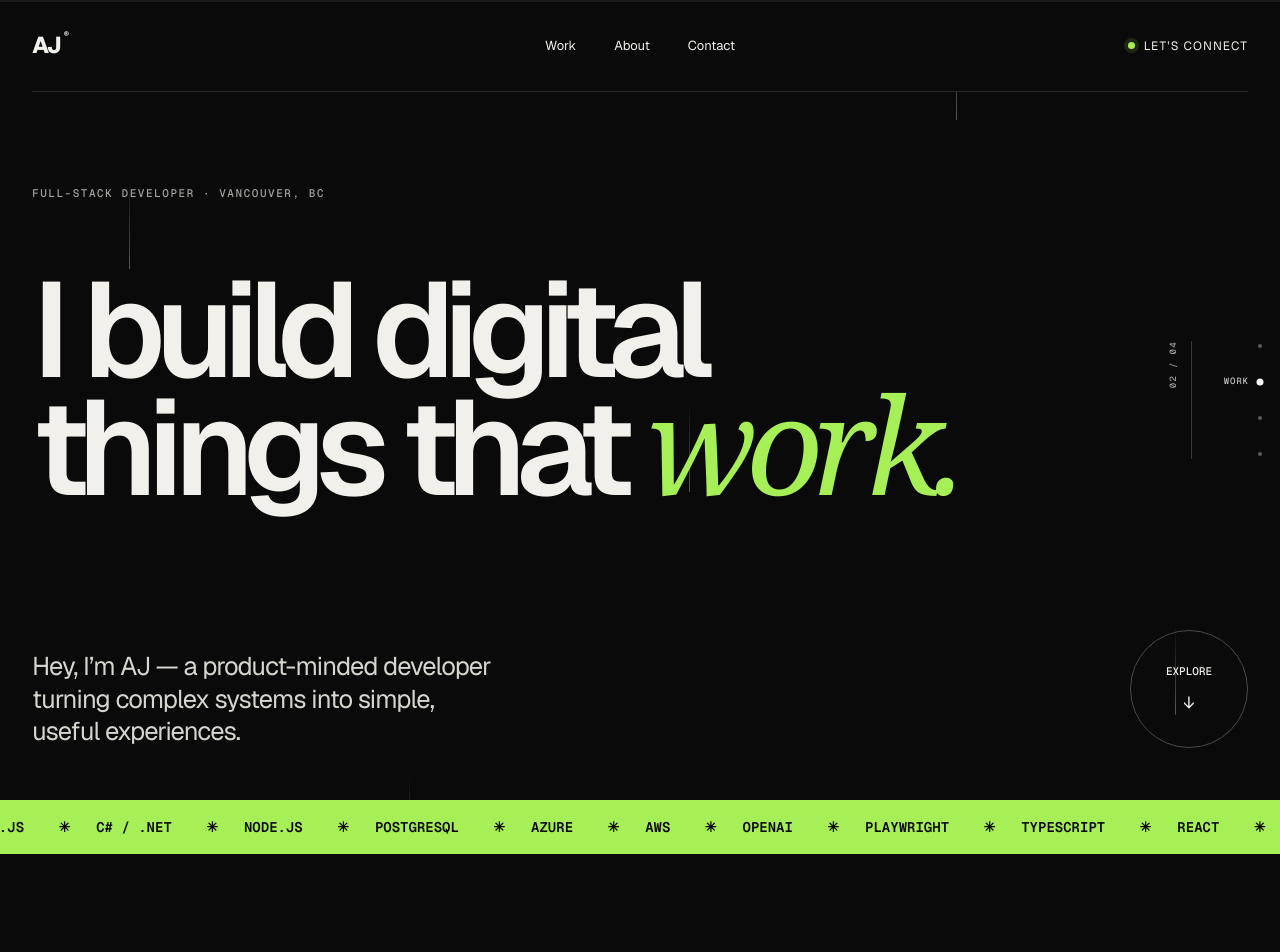
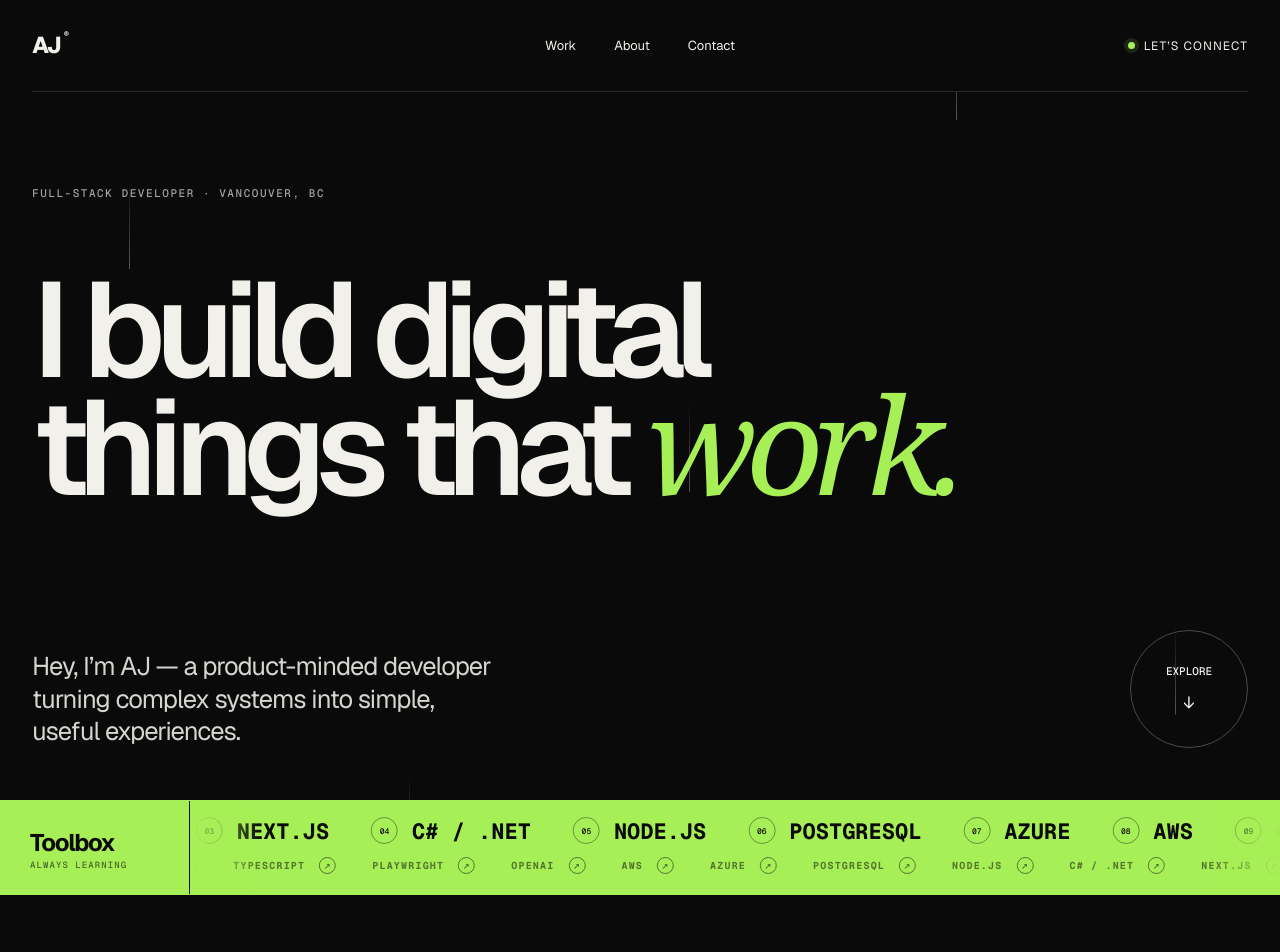
Before and after one commit to ajadversalo/ajshub, a Next.js app: page / in a window 1280 px wide. Shown: the top 952 px of the page. Built offline with nearby package versions, Linux system fonts and the light colour scheme.

Commit message:
Redesign technology ticker

```diff
--- a/app/globals.css
+++ b/app/globals.css
@@ -6,20 +6,6 @@ html { scroll-behavior: smooth; }
 body { margin: 0; background: var(--ink); color: var(--paper); font-family: var(--font-geist), Arial, sans-serif; }
 a { color: inherit; text-decoration: none; }
 section[id] { scroll-margin-top: 24px; }
-.scroll-progress { position: fixed; inset: 0 0 auto; height: 2px; background: #ffffff12; z-index: 20; pointer-events: none; }
-.scroll-progress span { display: block; width: 100%; height: 100%; background: #a7ef56; transform-origin: left; will-change: transform; }
-.chapter-nav { position: fixed; right: 18px; top: 50%; transform: translateY(-50%); z-index: 12; display: grid; grid-template-columns: auto 1px auto; align-items: stretch; gap: 13px; mix-blend-mode: difference; color: white; }
-.chapter-count { writing-mode: vertical-rl; transform: rotate(180deg); align-self: start; font: 500 9px/1 var(--font-mono), monospace; letter-spacing: .15em; opacity: .65; }
-.chapter-track { width: 1px; min-height: 118px; background: #ffffff35; position: relative; }
-.chapter-track i { position: absolute; inset: 0 0 auto; background: white; transition: height .1s linear; }
-.chapter-nav nav { display: flex; flex-direction: column; justify-content: space-between; gap: 15px; }
-.chapter-nav a { display: flex; align-items: center; justify-content: flex-end; gap: 9px; font: 500 9px/1 var(--font-mono), monospace; text-transform: uppercase; letter-spacing: .1em; }
-.chapter-nav a span { opacity: 0; transform: translateX(5px); transition: .25s ease; }
-.chapter-nav a i { width: 4px; height: 4px; border-radius: 50%; background: currentColor; opacity: .35; transition: .25s ease; }
-.chapter-nav a:hover span, .chapter-nav a:focus-visible span, .chapter-nav a.active span { opacity: .8; transform: none; }
-.chapter-nav a.active i { opacity: 1; transform: scale(1.75); }
-[data-reveal] { opacity: 0; transform: translateY(36px); transition: opacity .8s cubic-bezier(.2,.8,.2,1), transform .8s cubic-bezier(.2,.8,.2,1); }
-[data-reveal].is-visible { opacity: 1; transform: none; }
 .shell { width: min(1400px, calc(100% - 64px)); margin: 0 auto; }
 .nav { height: 92px; display: grid; grid-template-columns: 1fr auto 1fr; align-items: center; border-bottom: 1px solid var(--line); position: relative; z-index: 2; }
 .monogram { font-size: 23px; font-weight: 800; letter-spacing: -.08em; width: fit-content; }
@@ -31,7 +17,7 @@ section[id] { scroll-margin-top: 24px; }
 .availability span { width: 7px; height: 7px; border-radius: 50%; background: #a7ef56; box-shadow: 0 0 0 4px #a7ef5620; }
 .hero { min-height: calc(100vh - 92px); padding: clamp(80px, 12vh, 145px) 0 52px; display: flex; flex-direction: column; justify-content: space-between; position: relative; overflow: hidden; }
 .eyebrow { margin: 0; font: 500 11px/1 var(--font-mono), monospace; text-transform: uppercase; letter-spacing: .14em; color: var(--muted); }
-.hero h1 { margin: 30px 0 80px; font-size: clamp(64px, 10.5vw, 158px); line-height: .84; letter-spacing: -.075em; font-weight: 600; position: relative; z-index: 1; transform: translateY(calc(var(--scroll, 0) * -34px)); will-change: transform; }
+.hero h1 { margin: 30px 0 80px; font-size: clamp(64px, 10.5vw, 158px); line-height: .84; letter-spacing: -.075em; font-weight: 600; position: relative; z-index: 1; }
 .hero h1 em, .contact h2 em { font-family: Georgia, serif; font-weight: 400; color: #a7ef56; }
 .hero-bottom { display: flex; align-items: flex-end; justify-content: space-between; position: relative; z-index: 1; }
 .hero-bottom > p { width: min(470px, 60%); font-size: clamp(18px, 2vw, 28px); line-height: 1.28; letter-spacing: -.035em; margin: 0; color: #d6d5d0; }
@@ -42,18 +28,30 @@ section[id] { scroll-margin-top: 24px; }
 .rain i { position: absolute; top: -18%; width: 1px; height: 90px; background: linear-gradient(transparent, #fff); animation: fall 7s linear infinite; }
 .rain i:nth-child(1) { left: 8%; animation-delay: -2s; }.rain i:nth-child(2) { left: 31%; animation-delay: -6s; }.rain i:nth-child(3) { left: 54%; animation-delay: -3.5s; }.rain i:nth-child(4) { left: 76%; animation-delay: -1s; }.rain i:nth-child(5) { left: 94%; animation-delay: -5s; }
 @keyframes fall { to { transform: translateY(130vh); } }
-.ticker { overflow: hidden; background: #a7ef56; color: var(--ink); padding: 17px 0; border-block: 1px solid #a7ef56; }
-.ticker-track { display: flex; width: max-content; animation: ticker 28s linear infinite; }
-.ticker span { font: 600 14px var(--font-mono), monospace; text-transform: uppercase; white-space: nowrap; }
-.ticker i { font-style: normal; margin: 0 26px; }
+.ticker { display: grid; grid-template-columns: 190px minmax(0, 1fr); overflow: hidden; background: #a7ef56; color: var(--ink); border-block: 1px solid #a7ef56; }
+.ticker-label { padding: 24px 30px; border-right: 1px solid #0a0a0a; display: flex; flex-direction: column; justify-content: space-between; position: relative; z-index: 2; background: #a7ef56; }
+.ticker-label span { font-size: 24px; font-weight: 700; letter-spacing: -.05em; }
+.ticker-label i { font: 500 9px/1 var(--font-mono), monospace; letter-spacing: .12em; text-transform: uppercase; font-style: normal; opacity: .6; }
+.ticker-window { overflow: hidden; padding: 16px 0; position: relative; }
+.ticker-window:before, .ticker-window:after { content: ""; position: absolute; inset-block: 0; width: 70px; z-index: 1; pointer-events: none; }
+.ticker-window:before { left: 0; background: linear-gradient(90deg, #a7ef56, transparent); }
+.ticker-window:after { right: 0; background: linear-gradient(-90deg, #a7ef56, transparent); }
+.ticker-track { display: flex; width: max-content; animation: ticker 32s linear infinite; }
+.ticker-track + .ticker-track { margin-top: 13px; }
+.ticker-track span { display: inline-flex; align-items: center; gap: 14px; font: 650 22px/1 var(--font-mono), monospace; text-transform: uppercase; white-space: nowrap; padding-right: 42px; }
+.ticker-track b { display: grid; place-items: center; width: 27px; height: 27px; border: 1px solid #0a0a0a66; border-radius: 50%; font-size: 8px; font-weight: 500; }
+.ticker-track-reverse { animation-name: ticker-reverse; animation-duration: 42s; opacity: .52; }
+.ticker-track-reverse span { font-size: 10px; letter-spacing: .12em; padding-right: 36px; }
+.ticker-track-reverse i { width: 17px; height: 17px; display: grid; place-items: center; border: 1px solid; border-radius: 50%; font-style: normal; font-size: 8px; }
+.ticker:hover .ticker-track { animation-play-state: paused; }
 @keyframes ticker { to { transform: translateX(-50%); } }
+@keyframes ticker-reverse { from { transform: translateX(-50%); } to { transform: translateX(0); } }
 .work { padding: 140px 0 160px; }
 .section-heading { display: grid; grid-template-columns: 1fr 2fr 1fr; align-items: end; margin-bottom: 72px; }
 .section-heading h2 { margin: 0; font-size: clamp(54px, 7vw, 104px); line-height: .95; letter-spacing: -.065em; font-weight: 550; }
 .section-note { color: var(--muted); font-size: 14px; line-height: 1.55; margin: 0 0 6px 40px; max-width: 310px; }
 .project-list { border-top: 1px solid var(--line); }
 .project { display: grid; grid-template-columns: minmax(0, 1.35fr) minmax(320px, .65fr); column-gap: 60px; padding: 38px 0 54px; border-bottom: 1px solid var(--line); }
-.project:nth-child(2) { transition-delay: .06s; }.project:nth-child(3) { transition-delay: .12s; }
 .project-top { grid-column: 1 / -1; display: grid; grid-template-columns: 1fr 1fr auto; font: 500 11px var(--font-mono), monospace; text-transform: uppercase; letter-spacing: .08em; color: var(--muted); margin-bottom: 34px; }
 .project-top span:nth-child(2) { text-align: center; }.project-top > span:last-child { font-size: 20px; }
 .project-visual { min-height: 430px; border-radius: 2px; position: relative; overflow: hidden; display: grid; place-items: center; color: #0b0b0b; transition: transform .45s cubic-bezier(.2,.8,.2,1); }
@@ -89,15 +87,15 @@ section[id] { scroll-margin-top: 24px; }
 .contact-links > div { display: flex; gap: 30px; font: 500 12px var(--font-mono), monospace; text-transform: uppercase; }
 .contact footer { padding-top: 30px; display: flex; justify-content: space-between; color: #71716d; font: 500 10px var(--font-mono), monospace; text-transform: uppercase; letter-spacing: .08em; }
 @media (max-width: 900px) {
-  .chapter-nav { right: 8px; }.chapter-nav a span, .chapter-count { display: none; }.chapter-nav { grid-template-columns: 1px auto; gap: 8px; }
   .shell { width: min(100% - 36px, 1400px); }.nav { grid-template-columns: 1fr auto; }.nav nav { display: none; }
   .hero { min-height: 760px; padding-top: 90px; }.hero h1 { margin-top: 25px; }.hero-bottom > p { width: 70%; }
   .section-heading { grid-template-columns: 1fr; gap: 25px; }.section-note { margin-left: 0; }.project { grid-template-columns: 1fr; }.project-visual { min-height: 380px; }.project-copy { padding-top: 35px; }.about { grid-template-columns: 1fr; gap: 55px; }
 }
 @media (max-width: 560px) {
+  .ticker { grid-template-columns: 82px minmax(0, 1fr); }.ticker-label { padding: 16px 12px; }.ticker-label span { font-size: 16px; }.ticker-label i { font-size: 7px; line-height: 1.25; }.ticker-window { padding: 12px 0; }.ticker-track span { font-size: 17px; padding-right: 28px; }.ticker-track + .ticker-track { margin-top: 10px; }
   .nav { height: 74px; }.availability { font-size: 10px; }.hero { min-height: calc(100svh - 74px); padding: 75px 0 30px; }
   .hero h1 { font-size: clamp(53px, 17vw, 80px); line-height: .9; }.hero-bottom { align-items: center; }.hero-bottom > p { width: calc(100% - 82px); font-size: 16px; }.round-link { width: 72px; height: 72px; font-size: 9px; }.round-link b { display: none; }
   .work { padding: 90px 0 100px; }.project { padding: 25px 0 40px; }.project-top { grid-template-columns: auto 1fr auto; gap: 20px; }.project-top span:nth-child(2) { text-align: right; }.project-visual { min-height: 250px; }.project-visual:after { width: 180px; height: 180px; }.visual-orbit { width: 250px; height: 110px; }.project-copy ul { margin-bottom: 35px; }
   .about { padding: 90px 0 110px; }.contact-inner { padding-top: 85px; }.contact h2 { margin: 42px 0 80px; }.contact-links { align-items: flex-start; flex-direction: column; gap: 55px; }.contact-links > div { width: 100%; justify-content: space-between; }
 }
-@media (prefers-reduced-motion: reduce) { html { scroll-behavior: auto; }.ticker-track, .rain i { animation: none; } * { transition-duration: .01ms !important; } [data-reveal] { opacity: 1; transform: none; }.hero h1 { transform: none; } }
+@media (prefers-reduced-motion: reduce) { html { scroll-behavior: auto; }.ticker-track, .rain i { animation: none; } * { transition-duration: .01ms !important; } }
--- a/app/page.tsx
+++ b/app/page.tsx
@@ -1,7 +1,3 @@
-"use client";
-
-import { useEffect, useState } from "react";
-
 const projects = [
   {
     number: "01",
@@ -55,62 +51,9 @@ function Arrow() {
   return <span aria-hidden="true">↗</span>;
 }
 
-const chapters = [
-  { id: "top", label: "Intro" },
-  { id: "work", label: "Work" },
-  { id: "about", label: "About" },
-  { id: "contact", label: "Contact" },
-];
-
 export default function Home() {
-  const [activeChapter, setActiveChapter] = useState("top");
-  const [progress, setProgress] = useState(0);
-
-  useEffect(() => {
-    const updateScroll = () => {
-      const available = document.documentElement.scrollHeight - window.innerHeight;
-      const nextProgress = available > 0 ? window.scrollY / available : 0;
-      setProgress(nextProgress);
-      document.documentElement.style.setProperty("--scroll", String(nextProgress));
-
-      const marker = window.innerHeight * 0.4;
-      let current = chapters[0].id;
-      for (const chapter of chapters) {
-        const section = document.getElementById(chapter.id);
-        if (section && section.getBoundingClientRect().top <= marker) current = chapter.id;
-      }
-      setActiveChapter(current);
-    };
-
-    const observer = new IntersectionObserver(
-      (entries) => entries.forEach((entry) => entry.isIntersecting && entry.target.classList.add("is-visible")),
-      { threshold: 0.12 }
-    );
-    document.querySelectorAll("[data-reveal]").forEach((element) => observer.observe(element));
-    updateScroll();
-    window.addEventListener("scroll", updateScroll, { passive: true });
-    return () => {
-      observer.disconnect();
-      window.removeEventListener("scroll", updateScroll);
-    };
-  }, []);
-
   return (
     <main>
-      <div className="scroll-progress" aria-hidden="true">
-        <span style={{ transform: `scaleX(${progress})` }} />
-      </div>
-      <aside className="chapter-nav" aria-label="Page sections">
-        <span className="chapter-count">0{chapters.findIndex((item) => item.id === activeChapter) + 1} / 04</span>
-        <div className="chapter-track" aria-hidden="true"><i style={{ height: `${progress * 100}%` }} /></div>
-        <nav>
-          {chapters.map((chapter) => (
-            <a key={chapter.id} href={`#${chapter.id}`} className={activeChapter === chapter.id ? "active" : ""} aria-current={activeChapter === chapter.id ? "location" : undefined}>
-              <span>{chapter.label}</span><i />
-            </a>
-          ))}
-        </nav>
-      </aside>
       <header className="nav shell">
         <a className="monogram" href="#top" aria-label="AJ Adversalo, home">
           AJ<span>®</span>
@@ -130,7 +73,7 @@ export default function Home() {
         </a>
       </header>
 
-      <section className="hero shell is-visible" id="top" data-reveal>
+      <section className="hero shell" id="top">
         <div className="rain" aria-hidden="true">
           <i /><i /><i /><i /><i />
         </div>
@@ -152,17 +95,29 @@ export default function Home() {
         </div>
       </section>
 
-      <div className="ticker" aria-label="Core technologies">
+      <section className="ticker" aria-label="Core technologies">
+        <div className="ticker-label">
+          <span>Toolbox</span>
+          <i>Always learning</i>
+        </div>
+        <div className="ticker-window">
           <div className="ticker-track">
             {[...stack, ...stack].map((item, index) => (
               <span key={`${item}-${index}`}>
-              {item} <i>✳</i>
+                <b>{String((index % stack.length) + 1).padStart(2, "0")}</b>
+                {item}
               </span>
             ))}
           </div>
+          <div className="ticker-track ticker-track-reverse" aria-hidden="true">
+            {[...stack.slice().reverse(), ...stack.slice().reverse()].map((item, index) => (
+              <span key={`reverse-${item}-${index}`}>{item}<i>↗</i></span>
+            ))}
           </div>
+        </div>
+      </section>
 
-      <section className="work shell" id="work" data-reveal>
+      <section className="work shell" id="work">
         <div className="section-heading">
           <p className="eyebrow">Selected work · 2022—Now</p>
           <h2>Built with intent.</h2>
@@ -174,7 +129,7 @@ export default function Home() {
 
         <div className="project-list">
           {projects.map((project) => (
-            <a data-reveal
+            <a
               className={`project ${project.accent}`}
               href={project.href}
               target="_blank"
@@ -204,7 +159,7 @@ export default function Home() {
         </div>
       </section>
 
-      <section className="about shell" id="about" data-reveal>
+      <section className="about shell" id="about">
         <div>
           <p className="eyebrow">A little about me</p>
           <p className="about-lede">
@@ -230,7 +185,7 @@ export default function Home() {
         </div>
       </section>
 
-      <section className="contact" id="contact" data-reveal>
+      <section className="contact" id="contact">
         <div className="shell contact-inner">
           <p className="eyebrow">Have a project in mind?</p>
           <h2>Let’s make<br /><em>something good.</em></h2>
```
Lines whose indentation alone changed are shown as unchanged.
